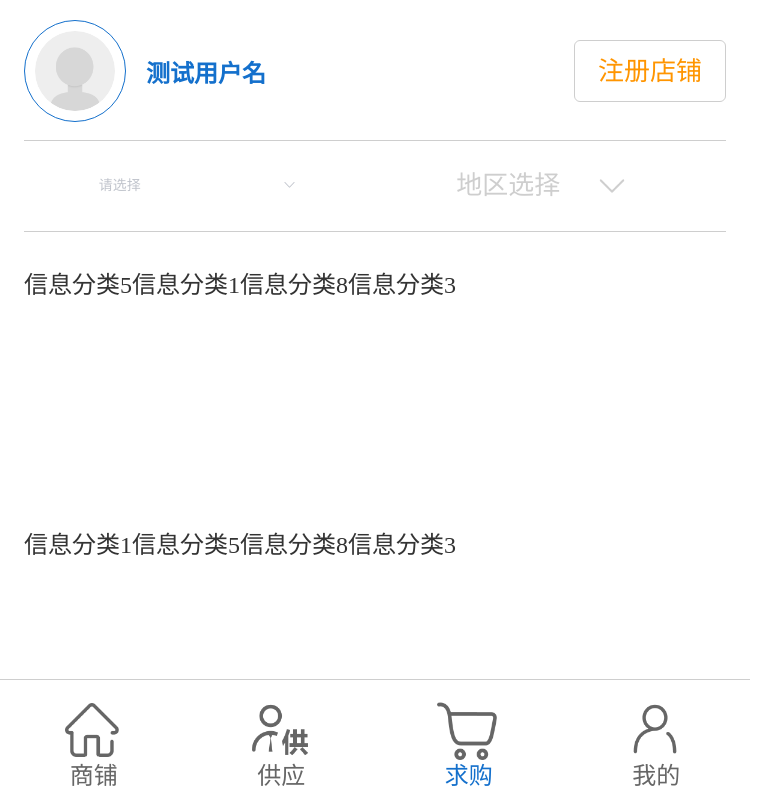
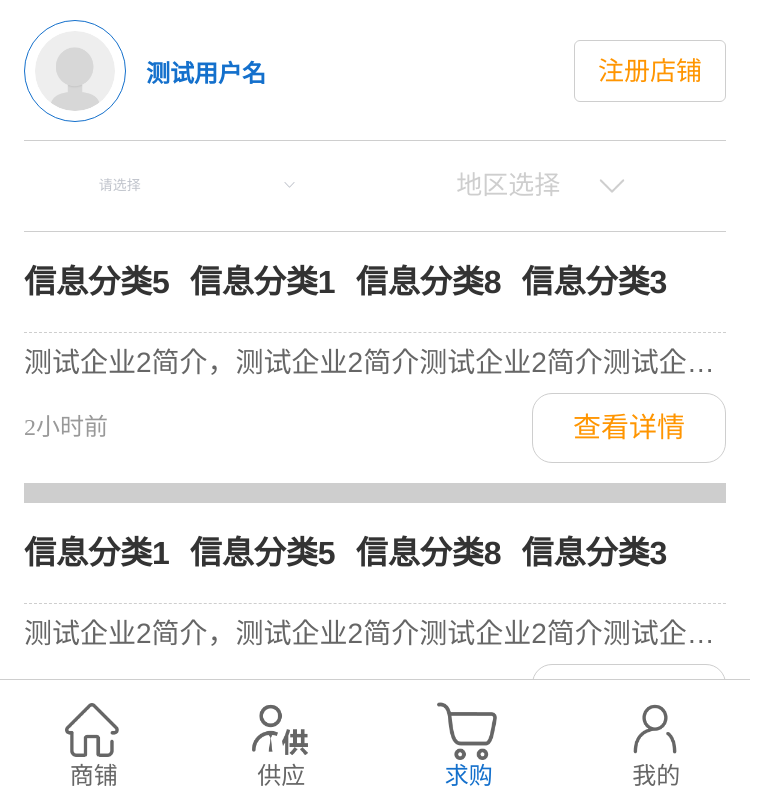
Before and after one commit to rifengmen/vue-information, a Vue app: page /#/listPurchase in a window 1280 px wide. Shown: the whole page, without its empty margins (0-765 px from the left). Built offline with nearby package versions, Linux system fonts and the light colour scheme; what v-distpicker would draw is missing.

Commit message:
上传进度

```diff
--- a/src/components/common/listmsg/listmsg.vue
+++ b/src/components/common/listmsg/listmsg.vue
@@ -81,15 +81,25 @@ export default {
       // 信息列表
       msgList: [
         {
+          // 信息类别，1：供应，2：采购
+          msg_status: 1,
+          // 信息分类所属
           category_msg: '1，5，8，3',
+          // 信息地区
           site: '测试城市1',
+          // 信息详情
           des: '测试企业2简介，测试企业2简介测试企业2简介测试企业2简介，测试企业2简介测试企业2简介，测试企业2简介测试企业2简介测试企业2简介，测试企业2简介测试企业2简介测试企业2简介测试企业2简介',
+          // 发布时间距离当前时间
           time: '刚刚发布',
+          // 信息编号
           msgcode: '5-258741',
+          // 发布时间
           send_time: '2019-08-06 06:44:25',
+          // 联系电话
           phone: '18888888888'
         },
         {
+          msg_status: 1,
           category_msg: '4，5，8，3',
           site: '测试城市4',
           des: '测试企业2简介，测试企业2简介测试企业2简介测试企业2简介，测试企业2简介测试企业2简介，测试企业2简介测试企业2简介测试企业2简介，测试企业2简介测试企业2简介测试企业2简介测试企业2简介',
@@ -99,6 +109,7 @@ export default {
           phone: '18888888888'
         },
         {
+          msg_status: 1,
           category_msg: '6，5，8，3',
           site: '测试城市6',
           des: '测试企业2简介，测试企业2简介测试企业2简介测试企业2简介，测试企业2简介测试企业2简介，测试企业2简介测试企业2简介测试企业2简介，测试企业2简介测试企业2简介测试企业2简介测试企业2简介',
@@ -108,6 +119,7 @@ export default {
           phone: '18888888888'
         },
         {
+          msg_status: 1,
           category_msg: '2，5，8，3',
           site: '测试城市2',
           des: '测试企业2简介，测试企业2简介测试企业2简介测试企业2简介，测试企业2简介测试企业2简介，测试企业2简介测试企业2简介测试企业2简介，测试企业2简介测试企业2简介测试企业2简介测试企业2简介',
@@ -117,6 +129,7 @@ export default {
           phone: '18888888888'
         },
         {
+          msg_status: 1,
           category_msg: '4，5，8，3',
           site: '测试城市4',
           des: '测试企业2简介，测试企业2简介测试企业2简介测试企业2简介，测试企业2简介测试企业2简介，测试企业2简介测试企业2简介测试企业2简介，测试企业2简介测试企业2简介测试企业2简介测试企业2简介',
@@ -126,6 +139,7 @@ export default {
           phone: '18888888888'
         },
         {
+          msg_status: 1,
           category_msg: '8，5，1，3',
           site: '测试城市8',
           des: '测试企业2简介，测试企业2简介测试企业2简介测试企业2简介，测试企业2简介测试企业2简介，测试企业2简介测试企业2简介测试企业2简介，测试企业2简介测试企业2简介测试企业2简介测试企业2简介',
@@ -135,6 +149,7 @@ export default {
           phone: '18888888888'
         },
         {
+          msg_status: 1,
           category_msg: '9，5，8，3',
           site: '测试城市9',
           des: '测试企业2简介，测试企业2简介测试企业2简介测试企业2简介，测试企业2简介测试企业2简介，测试企业2简介测试企业2简介测试企业2简介，测试企业2简介测试企业2简介测试企业2简介测试企业2简介',
@@ -144,6 +159,7 @@ export default {
           phone: '18888888888'
         },
         {
+          msg_status: 1,
           category_msg: '3，5，8，1',
           site: '测试城市3',
           des: '测试企业2简介，测试企业2简介测试企业2简介测试企业2简介，测试企业2简介测试企业2简介，测试企业2简介测试企业2简介测试企业2简介，测试企业2简介测试企业2简介测试企业2简介测试企业2简介',
@@ -153,6 +169,7 @@ export default {
           phone: '18888888888'
         },
         {
+          msg_status: 1,
           category_msg: '6，5，8，3',
           site: '测试城市6',
           des: '测试企业2简介，测试企业2简介测试企业2简介测试企业2简介，测试企业2简介测试企业2简介，测试企业2简介测试企业2简介测试企业2简介，测试企业2简介测试企业2简介测试企业2简介测试企业2简介',
@@ -162,6 +179,7 @@ export default {
           phone: '18888888888'
         },
         {
+          msg_status: 1,
           category_msg: '1，5，8，3',
           site: '测试城市1',
           des: '测试企业2简介，测试企业2简介测试企业2简介测试企业2简介，测试企业2简介测试企业2简介，测试企业2简介测试企业2简介测试企业2简介，测试企业2简介测试企业2简介测试企业2简介测试企业2简介',
@@ -171,6 +189,7 @@ export default {
           phone: '18888888888'
         },
         {
+          msg_status: 1,
           category_msg: '4，5，8，3',
           site: '测试城市4',
           des: '测试企业2简介，测试企业2简介测试企业2简介测试企业2简介，测试企业2简介测试企业2简介，测试企业2简介测试企业2简介测试企业2简介，测试企业2简介测试企业2简介测试企业2简介测试企业2简介',
@@ -180,6 +199,7 @@ export default {
           phone: '18888888888'
         },
         {
+          msg_status: 1,
           category_msg: '8，5，1，3',
           site: '测试城市8',
           des: '测试企业2简介，测试企业2简介测试企业2简介测试企业2简介，测试企业2简介测试企业2简介，测试企业2简介测试企业2简介测试企业2简介，测试企业2简介测试企业2简介测试企业2简介测试企业2简介',
@@ -189,6 +209,7 @@ export default {
           phone: '18888888888'
         },
         {
+          msg_status: 1,
           category_msg: '3，5，8，1',
           site: '测试城市3',
           des: '测试企业2简介，测试企业2简介测试企业2简介测试企业2简介，测试企业2简介测试企业2简介，测试企业2简介测试企业2简介测试企业2简介，测试企业2简介测试企业2简介测试企业2简介测试企业2简介',
@@ -262,6 +283,8 @@ export default {
         this.isShowLoading = false
       }, 1000)
       let tests = {
+        // 信息类别，1：供应，2：采购
+        msg_status: 1,
         category_msg: '5，1，8，3',
         site: '测试城市5',
         des: '测试企业2简介，测试企业2简介测试企业2简介测试企业2简介，测试企业2简介测试企业2简介，测试企业2简介测试企业2简介测试企业2简介，测试企业2简介测试企业2简介测试企业2简介测试企业2简介',
@@ -309,6 +332,8 @@ export default {
         // })
       }
       let tests = {
+        // 信息类别，1：供应，2：采购
+        msg_status: 1,
         category_msg: '5，1，8，3',
         site: '测试城市5',
         des: '测试企业2简介，测试企业2简介测试企业2简介测试企业2简介，测试企业2简介测试企业2简介，测试企业2简介测试企业2简介测试企业2简介，测试企业2简介测试企业2简介测试企业2简介测试企业2简介',
--- a/src/components/common/myscrollmsg/myscrollmsg.vue
+++ b/src/components/common/myscrollmsg/myscrollmsg.vue
@@ -4,9 +4,19 @@
       <ul class="msglist" v-show="msgList.length">
         <!-- 信息简介 start -->
         <li class="msgdetail" v-for="(item, index) in msgList" :key="index">
-          <router-link class="msgdetail" :to="{name: 'msgDetail', query:{msgDetail: item}}" tag="div">
-            <div>
-              <span v-for="(arr_item, index) in (item.category_msg.split('，'))" :key="index">{{categorymsg[arr_item]}}</span>
+          <router-link :to="{name: 'msgDetail', query:{msgDetail: item}}" tag="div">
+            <div class="categorymsg">
+              <span
+                class="font32 font_blod"
+                v-for="(arr_item, index) in (item.category_msg.split('，'))"
+                :key="index">
+                {{categorymsg[arr_item]}}
+              </span>
+            </div>
+            <div class="msgdes ellipsis color666 font28">{{item.des}}</div>
+            <div class="time_detailbtn">
+              <div class="time color999">{{item.time}}</div>
+              <div class="detailbtn colorff9500 font28 tc">查看详情</div>
             </div>
           </router-link>
         </li>
--- a/src/components/common/myscrollmsg/static/css/myscrollmsg.css
+++ b/src/components/common/myscrollmsg/static/css/myscrollmsg.css
@@ -7,8 +7,38 @@
 }
 .msgdetail {
   width: 100%;
-  height: 2.2rem;
+  min-height: 1.8rem;
   padding: .2rem 0;
-  border-bottom: .2rem;
+  border-bottom: .2rem #cecece solid;
+}
+.categorymsg {
+  width: 100%;
+  min-height: .8rem;
+  border-bottom: .01rem #cecece dashed;
+  display: flex;
+  justify-content: start;
+  flex-flow: wrap;
+}
+.categorymsg span {
+  display: inline-block;
+  height: .6rem;
+  line-height: .6rem;
+  margin-right: .2rem;
+}
+.msgdes {
+  width: 100%;
+  height: .6rem;
+  line-height: .6rem;
+}
+.time_detailbtn {
+  width: 100%;
+  display: flex;
+  justify-content: space-between;
+  align-items: center;
+}
+.detailbtn {
+  padding: .18rem .4rem;
+  border: .01rem #cecece solid;
+  border-radius: .2rem;
 }
 /* 信息列表 end */
--- a/src/components/msgDetail/msgDetail.vue
+++ b/src/components/msgDetail/msgDetail.vue
@@ -1,5 +1,15 @@
 <template>
-    <div>{{test}}</div>
+    <div class="container">
+      <!-- 头部 start -->
+      <div class="tit">
+        <div class="backs" @click="backs">
+          <img src="static/img/turnleftactive.png">
+        </div>
+        <div class="font26 font_blod color1470cc">{{msgarr[msgDetail.msg_status-1]}}详情</div>
+        <div class="backs"></div>
+      </div>
+      <!-- 头部 end -->
+    </div>
 </template>
 
 <script>
@@ -7,7 +17,16 @@ export default {
   name: 'msgDetail',
   data () {
     return {
-      test: '这是信息详情页面'
+      // 信息详情
+      msgDetail: this.$route.query.msgDetail,
+      // 信息类别
+      msgarr: ['供应', '采购']
+    }
+  },
+  methods: {
+    // 后退
+    backs () {
+      this.$router.back()
     }
   }
 }
--- a/src/components/registerShop/registerShop.vue
+++ b/src/components/registerShop/registerShop.vue
@@ -31,7 +31,7 @@
             </div>
             <el-select v-model="registerData.category" placeholder="请选择店铺分类">
               <el-option
-                v-for="(item, index) in category"
+                v-for="(item, index) in category.slice(1)"
                 :key="index"
                 :label="item"
                 :value="index">
```
